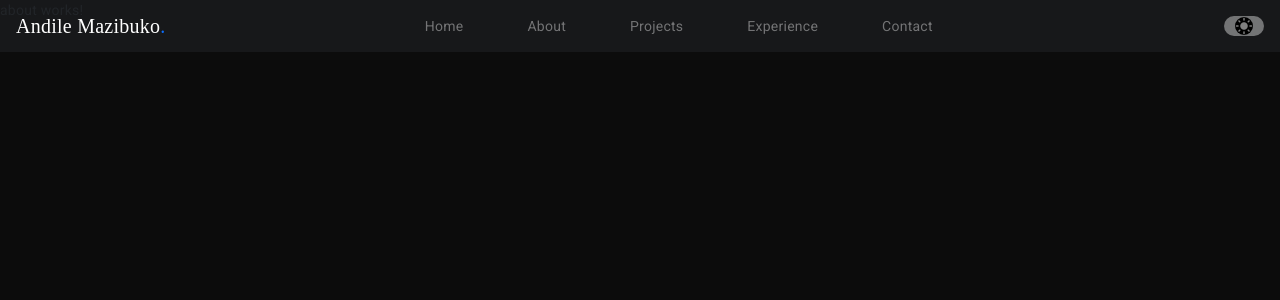
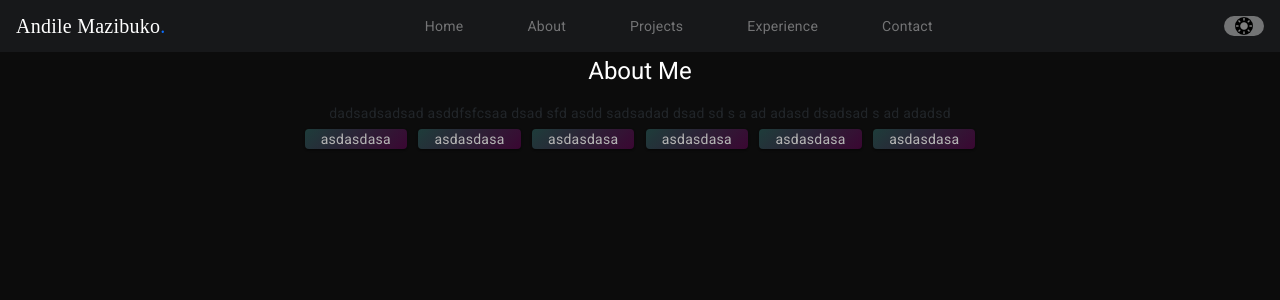
Before and after one commit to Andile-mazibuko/new-portfolio, an Angular app in the folder portfolio/: page /about in a window 1280 px wide. Shown: the top 300 px of the page. Built offline with nearby package versions, Linux system fonts and the light colour scheme.

Commit message:
skill interface

```diff
--- a/portfolio/src/app/app.component.ts
+++ b/portfolio/src/app/app.component.ts
@@ -1,5 +1,5 @@
 import { Component } from '@angular/core';
-import { RouterOutlet } from '@angular/router';
+import { RouterOutlet,RouterLink  } from '@angular/router';
 import { MatButtonModule } from '@angular/material/button';
 import { MatIconModule } from '@angular/material/icon';
 import { CommonModule } from '@angular/common';
@@ -7,7 +7,7 @@ import { CommonModule } from '@angular/common';
 @Component({
   selector: 'app-root',
   standalone: true,
-  imports: [RouterOutlet, MatButtonModule, MatIconModule,CommonModule],
+  imports: [RouterOutlet, MatButtonModule, MatIconModule,CommonModule,RouterLink ],
   templateUrl: './app.component.html',
   styleUrl: './app.component.scss',
 })
--- a/portfolio/src/app/components/about/about.component.html
+++ b/portfolio/src/app/components/about/about.component.html
@@ -1 +1,41 @@
-<p>about works!</p>
+<div class="cont">
+  <div class="intro">
+    <h1>About Me</h1>
+    <div class="center description">
+      {{ smallDescription }}
+    </div>
+    <div class="cards">
+      <mat-card>
+        <mat-card-content>
+          asdasdasa
+        </mat-card-content>
+      </mat-card>
+      <mat-card>
+        <mat-card-content>
+          asdasdasa
+        </mat-card-content>
+      </mat-card>
+      <mat-card>
+        <mat-card-content>
+          asdasdasa
+        </mat-card-content>
+      </mat-card>
+      <mat-card>
+        <mat-card-content>
+          asdasdasa
+        </mat-card-content>
+      </mat-card>
+      <mat-card>
+        <mat-card-content>
+          asdasdasa
+        </mat-card-content>
+      </mat-card>
+      <mat-card>
+        <mat-card-content>
+          asdasdasa
+        </mat-card-content>
+      </mat-card>
+    </div>
+  </div>
+
+</div>
--- a/portfolio/src/app/components/about/about.component.scss
+++ b/portfolio/src/app/components/about/about.component.scss
@@ -0,0 +1,33 @@
+.cont {
+  margin-top: 55px;
+}
+.intro {
+  width: 90%;
+  margin-left:  5%;
+  //background-color: rgba(54, 54, 54, 0.24);
+}
+.intro h1 {
+  width: 100%;
+  display: flex;
+  color: var(--font-color);
+  justify-content: center;
+}
+p {
+  margin-bottom: 150px;
+}
+.description{
+  width: 100%;
+}
+.cards{
+  width: 100%;
+  display: flex;
+  justify-content: center;
+}
+mat-card{
+  margin: .5%;
+  height: 20px ;
+  display: flex;
+  justify-content: center;
+  color: var(--sec-font-color);
+  background: var(--bg-gradient);
+}
--- a/portfolio/src/app/components/about/about.component.ts
+++ b/portfolio/src/app/components/about/about.component.ts
@@ -1,12 +1,19 @@
-import { Component } from '@angular/core';
+import { Component, OnInit } from '@angular/core';
+import { MatCardModule } from '@angular/material/card';
+import { MatIconModule } from '@angular/material/icon';
 
 @Component({
   selector: 'app-about',
   standalone: true,
-  imports: [],
+  imports: [MatCardModule, MatIconModule],
   templateUrl: './about.component.html',
-  styleUrl: './about.component.scss'
+  styleUrl: './about.component.scss',
 })
-export class AboutComponent {
-
+export class AboutComponent implements OnInit {
+  skills: string[] = [];
+  smallDescription =
+    'dadsadsadsad asddfsfcsaa dsad sfd asdd   sadsadad dsad sd s a  ad adasd dsadsad s ad adadsd';
+  ngOnInit(): void {
+    this.skills = ['Front e', '', '', ''];
+  }
 }
--- a/portfolio/src/app/components/main/main.component.scss
+++ b/portfolio/src/app/components/main/main.component.scss
@@ -1,11 +1,3 @@
-.cont {
-  width: 100%;
-  display: flex;
-  overflow: hidden;
-}
-.cont::-webkit-scrollbar {
-  display: none;
-}
 .content {
   position: relative;
   z-index: 1;
--- /dev/null
+++ b/portfolio/src/app/models/skill.ts
@@ -0,0 +1,3 @@
+export interface Skill {
+
+}
--- a/portfolio/src/styles.scss
+++ b/portfolio/src/styles.scss
@@ -8,6 +8,8 @@
   --nav-bg-color: rgb(34, 37, 41, 0.5);
   --btn-color: rgb(124, 77, 255);
   --link-color: rgb(255, 255, 255,0.4);
+  --bg-gradient: linear-gradient(135deg, rgba(31, 63, 61, 0.95), rgba(63, 6, 54, 0.9));
+
 }
 .light-theme {
   --bg-color: rgb(255, 255, 255,0.9);
@@ -16,6 +18,8 @@
   --sec-font-color: grey;
   --nav-bg-color: rgba(194, 202, 211, 0.5);
   --link-color: rgb(10, 10, 10, 0.4);
+  --bg-gradient: linear-gradient(45deg, rgba(0, 158, 150, 0.2), rgba(64, 255, 255, 0.2));
+
 }
 
 html,
@@ -29,12 +33,27 @@ body {
 body::-webkit-scrollbar{
   display: none;
 }
+.cont {
+  width: 100%;
+  display: flex;
+  overflow: hidden;
+}
+.cont::-webkit-scrollbar {
+  display: none;
+}
 a {
   cursor: pointer;
   display: flex;
   justify-self: center;
   align-items: center;
   color: var(--link-color) !important;
+}
+p{
+  color: var(--sec-font-color);
+}
+.center{
+  display: flex;
+  justify-content: center;
 }
 
 
```
Also changed, not shown: 1 other file (tests, documents, lock files or other folders).
